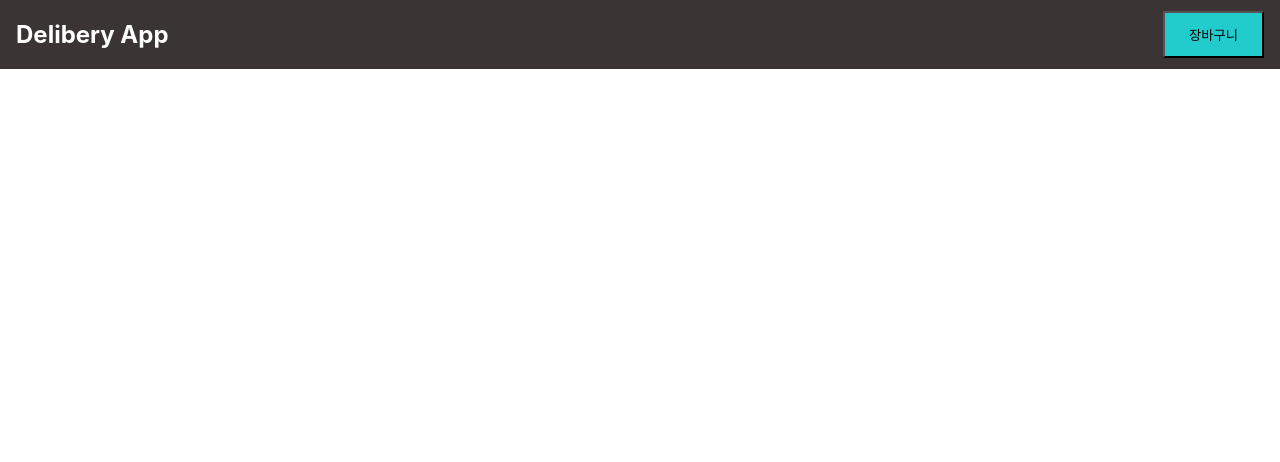
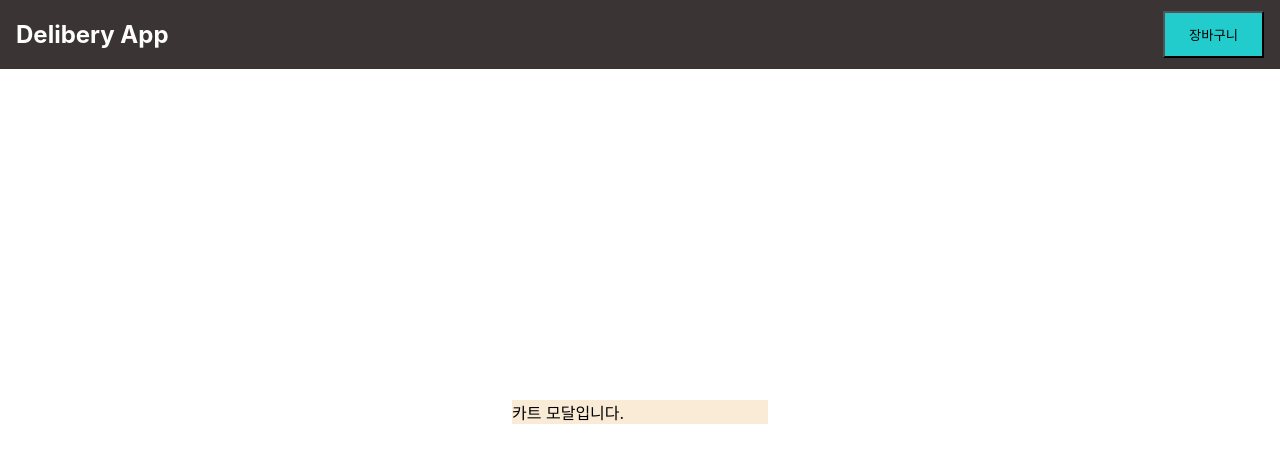
Before and after one commit to minseong99/frontend-delivery-app, a React (Create React App) app: page / in a window 1280 px wide. Both pictures are taken after a click on the button "장바구니". Shown: the top 462 px of the page. Built offline with nearby package versions, Linux system fonts and the light colour scheme.

Commit message:
feat:장바구니 버튼 로직 구현
-장바구니 버튼을 클릭하면 cart모달이 보이거나 안보이는 로직을 만들었습니다.

```diff
--- a/src/components/UI/MainHeader.js
+++ b/src/components/UI/MainHeader.js
@@ -1,12 +1,23 @@
-import React from "react";
+import React, { useState } from "react";
 import CartBtn from "../cart/CartBtn";
 import classes from "./MainHeader.module.css";
+import CartModal from "../cart/CartModal";
 
 const MainHeader = () => {
+  // cart모달이 보일지 안보일지에 대한 state
+  const [isShowCart, setIsShowCart] = useState(false);
+
+  const cartBtnHandler = () => {
+    // 카트버튼이 클릭되면 카트가 보이는 상태 변경
+    setIsShowCart(!isShowCart);
+  };
+
   return (
     <section className={classes.mainHeader}>
       <h1>Delibery App</h1>
-      <CartBtn />
+      <CartBtn clickHandler={cartBtnHandler} />
+      {/* cart modal */}
+      {isShowCart && <CartModal />}
     </section>
   );
 };
--- a/src/components/cart/CartBtn.js
+++ b/src/components/cart/CartBtn.js
@@ -1,9 +1,9 @@
 import React from "react";
 import classes from "./CartBtn.module.css";
 
-const CartBtn = () => {
+const CartBtn = (props) => {
   return (
-    <button className={classes.cartBtn}>
+    <button onClick={props.clickHandler} className={classes.cartBtn}>
       <span>장바구니</span>
     </button>
   );
--- /dev/null
+++ b/src/components/cart/CartModal.js
@@ -0,0 +1,8 @@
+import React from "react";
+import classes from "./CartModal.module.css";
+
+const CartModal = () => {
+  return <div className={classes.cartModal}>카트 모달입니다.</div>;
+};
+
+export default CartModal;
--- /dev/null
+++ b/src/components/cart/CartModal.module.css
@@ -0,0 +1,7 @@
+.cartModal {
+  position: absolute;
+  left: 40%;
+  top: 50%;
+  background-color: antiquewhite;
+  width: 20%;
+}
```
